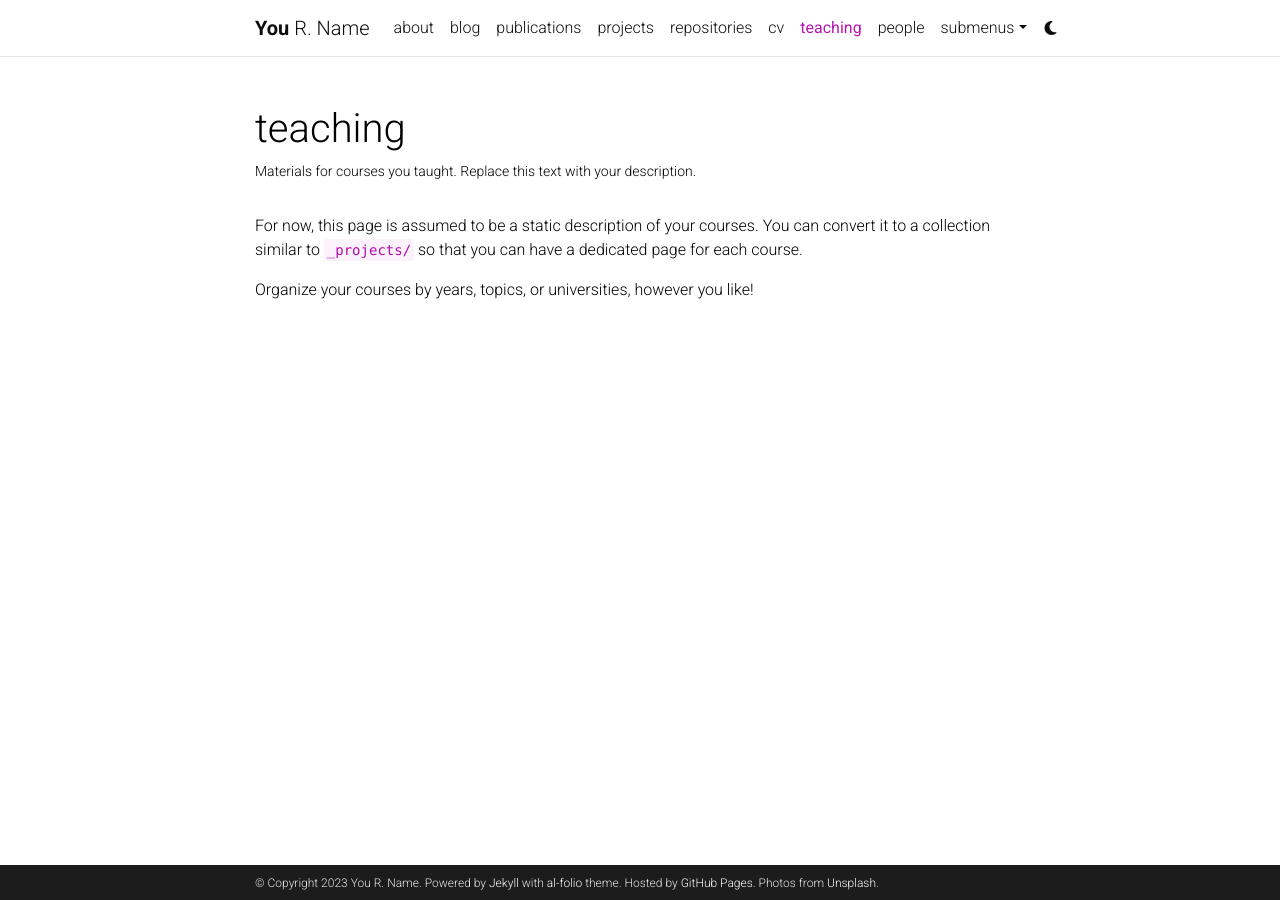
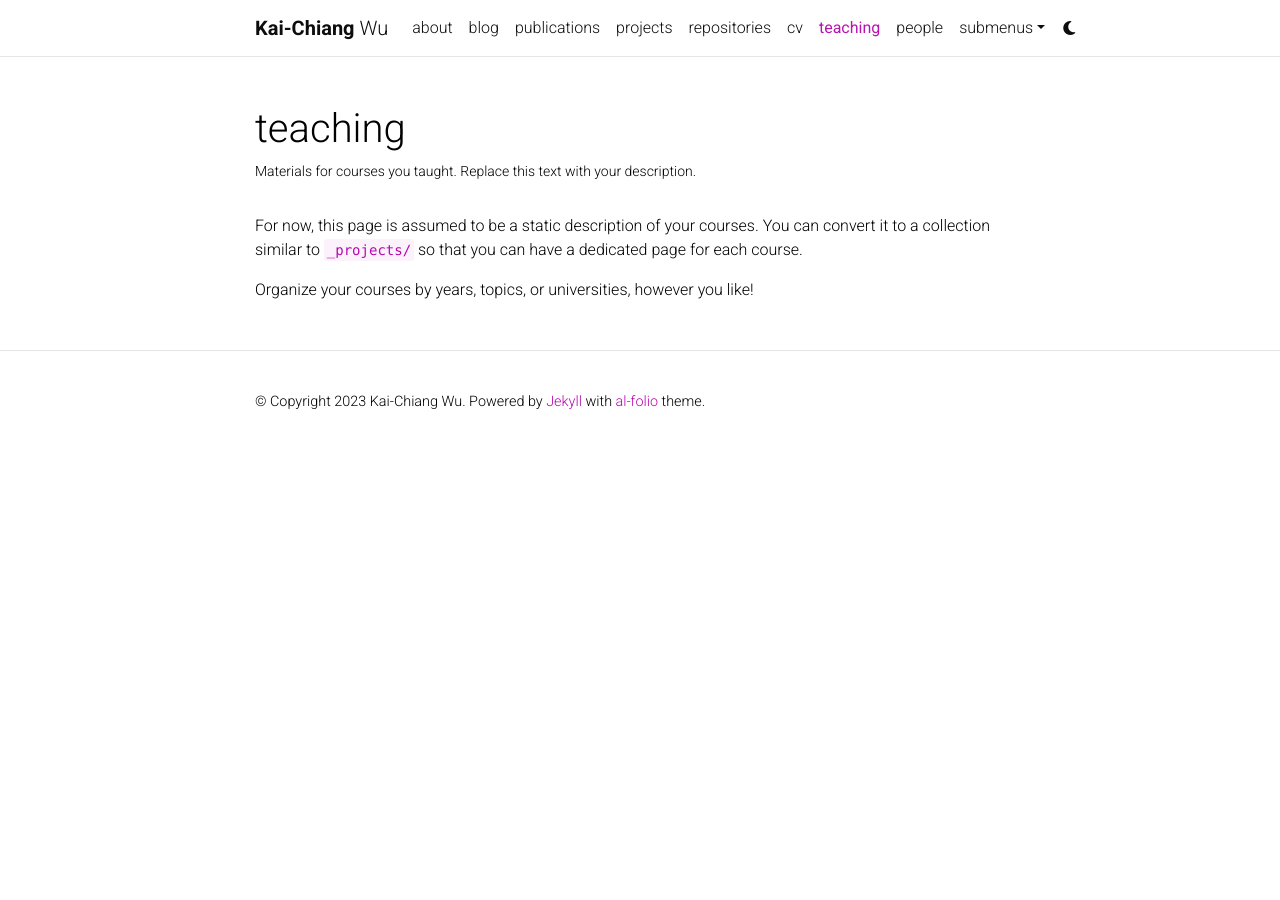
Before and after one commit to NYCU-EDgeAi/NYCU-EDgeAi.github.io, a Jekyll site: the page built from _pages/teaching.md, in a window 1280 px wide. Built offline with Jekyll 4.4.1, drawn with Linux system fonts in a browser that asks for light colours; comment, search, counter and statistics services are not loaded; a style sheet for code colours, icons or effects is not loaded.

Commit message:
style: update website name and footer

```diff
--- a/_config.yml
+++ b/_config.yml
@@ -3,16 +3,14 @@
 # -----------------------------------------------------------------------------
 
 title: blank # the website title (if blank, full name will be used instead)
-first_name: You
-middle_name: R.
-last_name: Name
+first_name: Kai-Chiang
+middle_name:
+last_name: Wu
 email: you@example.com
 description: > # the ">" symbol means to ignore newlines until "footer_text:"
   A simple, whitespace theme for academics. Based on [*folio](https://github.com/bogoli/-folio) design.
 footer_text: >
   Powered by <a href="https://jekyllrb.com/" target="_blank">Jekyll</a> with <a href="https://github.com/alshedivat/al-folio">al-folio</a> theme.
-  Hosted by <a href="https://pages.github.com/" target="_blank">GitHub Pages</a>.
-  Photos from <a href="https://unsplash.com" target="_blank">Unsplash</a>.
 keywords: jekyll, jekyll-theme, academic-website, portfolio-website  # add your own keywords or leave empty
 
 lang: en # the language of your site (for example: en, fr, cn, ru, etc.)
@@ -48,7 +46,7 @@
 # -----------------------------------------------------------------------------
 
 navbar_fixed: true
-footer_fixed: true
+footer_fixed: false
 
 # Dimensions
 max_width: 800px
```
